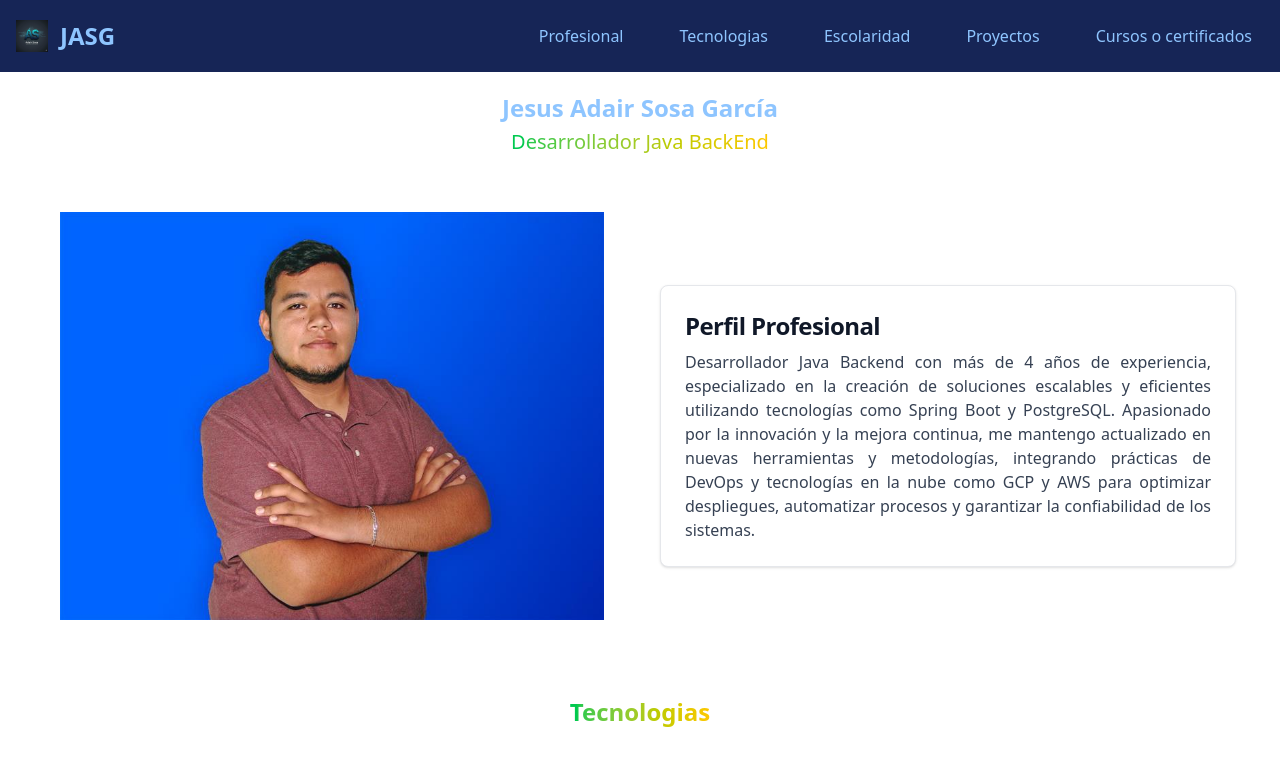
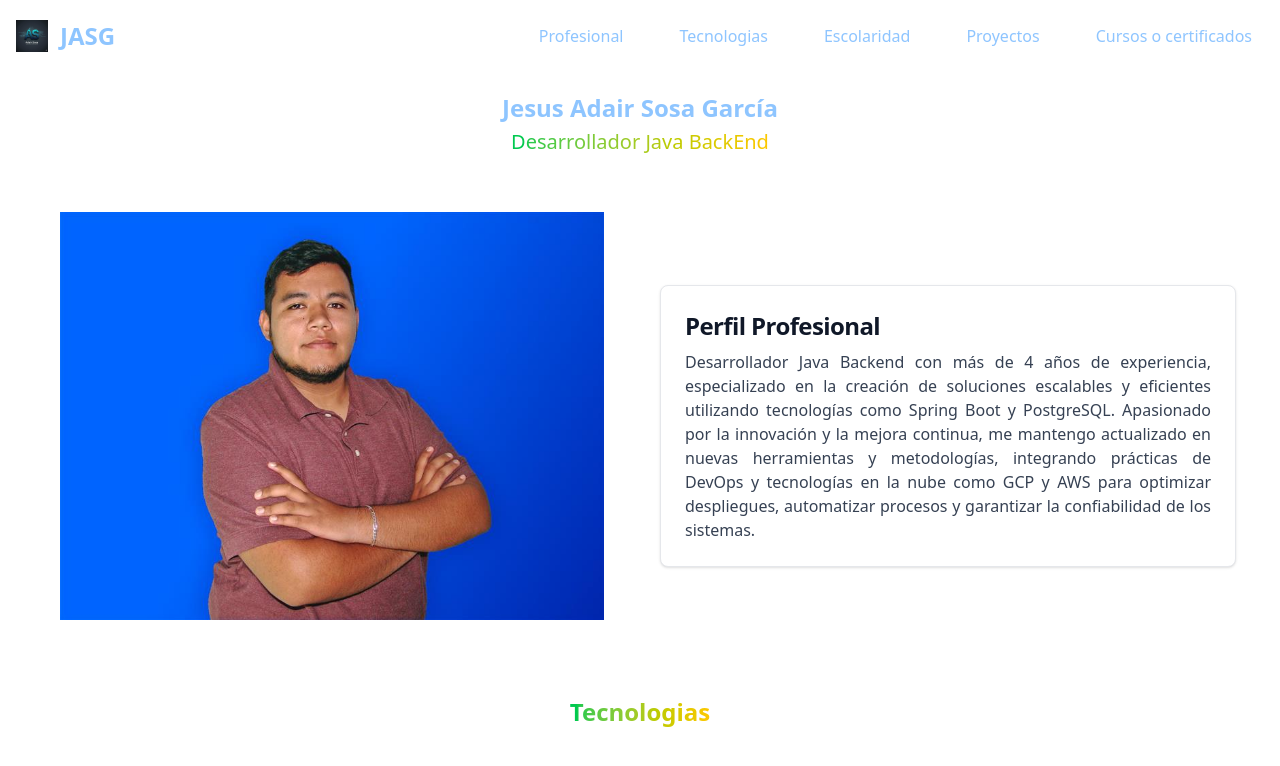
Before and after one commit to LGzzus/Portfolio_JASG, a React (Vite) app: page / in a window 1280 px wide. Shown: the top 766 px of the page. Built offline with nearby package versions, Linux system fonts and the light colour scheme.

Commit message:
fix color text

```diff
--- a/src/components/navbar/navbar.jsx
+++ b/src/components/navbar/navbar.jsx
@@ -3,11 +3,11 @@ import AS from '../../../public/AS.png'
 const navbar = () => {
   return (
     <>
-      <nav class="bg-blue-950 max-w-screen">
+      <nav class="dark:bg-black  max-w-screen">
         <div class="max-w-screen-xl flex flex-wrap justify-between mx-auto p-4">
           <a class="text-blue-300 flex items-center space-x-3 rtl:space-x-reverse">
             <img src={AS} class="h-8" alt="Flowbite Logo" />
-            <span class="text-blue-300 self-center text-2xl font-semibold whitespace-nowrap dark:text-white">JASG</span>
+            <span class="self-center text-2xl font-semibold whitespace-nowrap dark:text-yellow-400">JASG</span>
           </a>
           <button data-collapse-toggle="navbar-default" type="button" class="inline-flex items-center p-2 w-10 h-10 justify-center text-sm text-gray-500 rounded-lg md:hidden hover:bg-gray-100 focus:outline-none focus:ring-2 focus:ring-gray-200 dark:text-gray-400 dark:hover:bg-gray-700 dark:focus:ring-gray-600" aria-controls="navbar-default" aria-expanded="false">
             <span class="sr-only">Open main menu</span>
```
